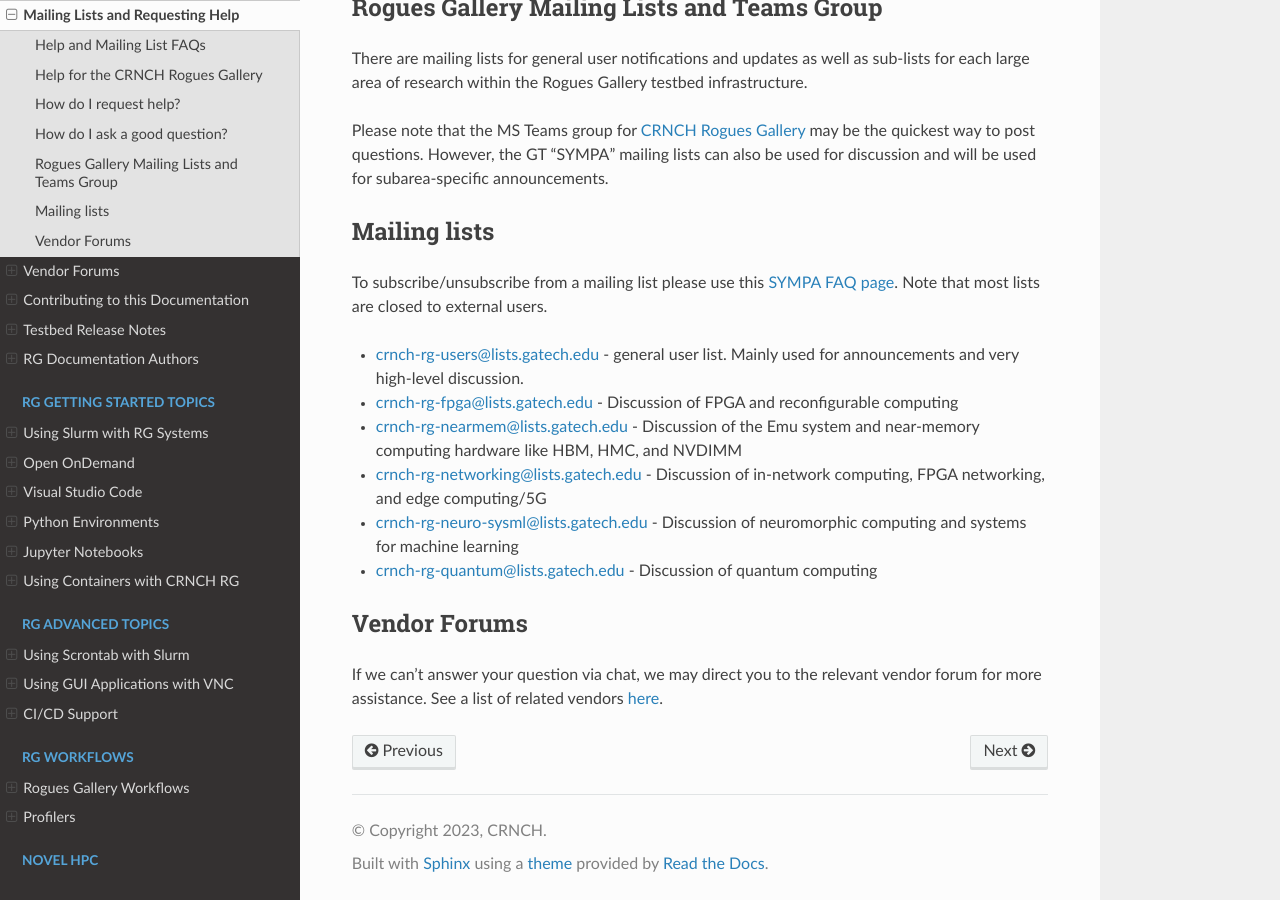
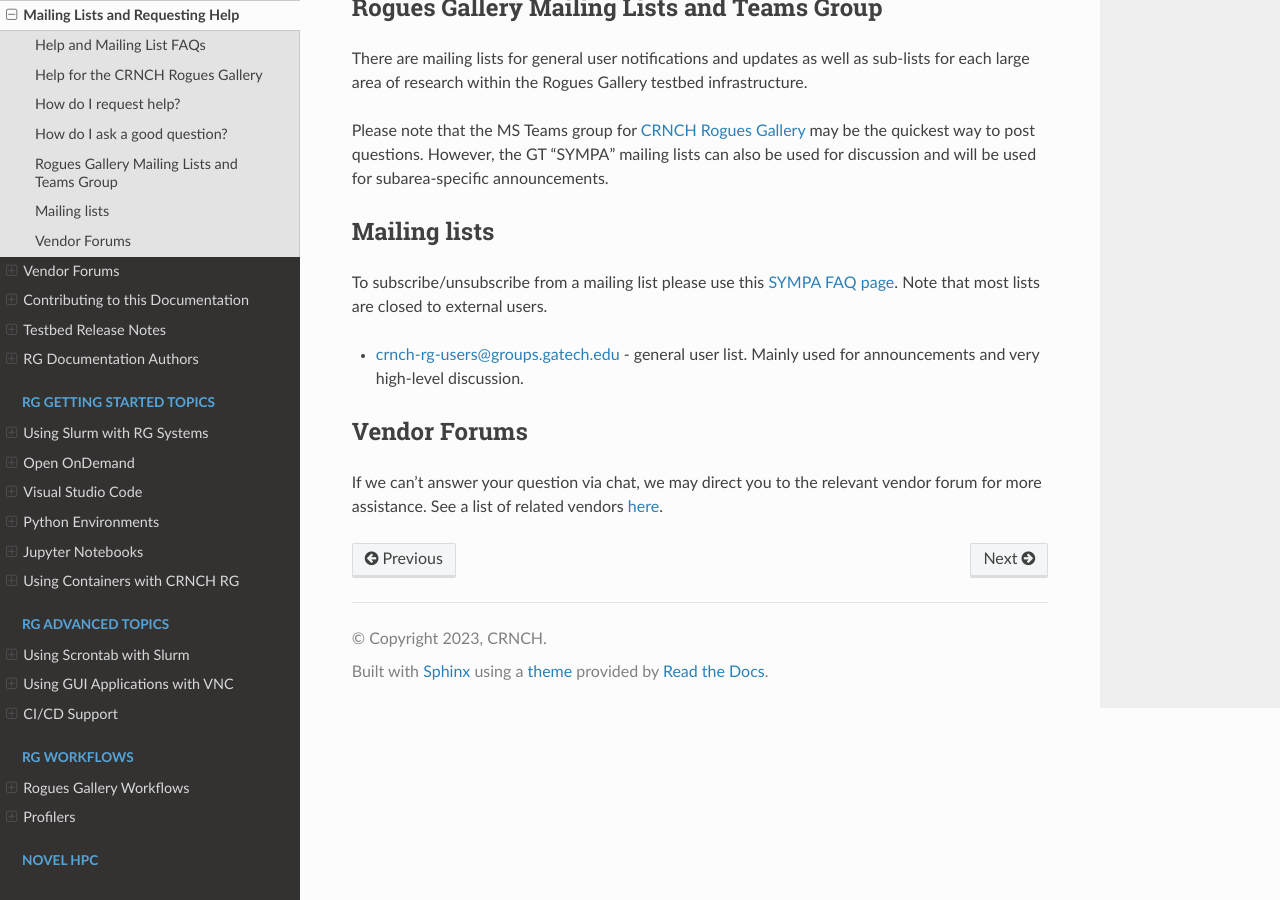
Before and after one commit to gt-crnch-rg/read-the-docs, a Sphinx documentation site: the page built from docs/general/mailing-list-help-tickets.rst, in a window 1280 px wide and 900 px high, scrolled down 1739 px. Built offline with Sphinx 7.4.7 and the Read the Docs theme 2.0.0, drawn with Linux system fonts in a browser that asks for light colours; pages that are not in the unit, such as notebooks, are missing from menus.

Commit message:
Update mailing-list-help-tickets.rst

```diff
--- a/docs/general/mailing-list-help-tickets.rst
+++ b/docs/general/mailing-list-help-tickets.rst
@@ -1,15 +1,13 @@
 =================================
 Mailing Lists and Requesting Help
 =================================
-
 
 Help and Mailing List FAQs
 --------------------------
 
 -  `Request access to the MS Teams   group <https://teams.microsoft.com/l/team/19%3acbae4953c30a44caad4afd4ef00e64be%40thread.tacv2/conversations?groupId=dfbaab66-ec98-4d00-9e91-ce166bc95432&tenantId=482198bb-ae7b-4b25-8b7a-6d7f32faa083>`__.  If you are external to GT, please send us a ticket to add you.
 
-   -  We also have a CRNCH RG Slack workspace `here <https://join.slack.com/t/gt-crnch-rg/shared_invite/zt-velklwgm-Bfh~IXesIM2uhrLs~y8s_w>`__ if you have trouble connecting to
-      Teams. Most of the Lucata discussion currently uses this Slack. Just note that since we are on a free plan that old conversations are not saved.
+   -  We also have a CRNCH RG Slack workspace `here <https://join.slack.com/t/gt-crnch-rg/shared_invite/zt-velklwgm-Bfh~IXesIM2uhrLs~y8s_w>`__ if you have trouble connecting to Teams. Most of the Lucata discussion currently uses this Slack. Just note that since we are on a free plan that old conversations are not saved.
 
 -  `How to use the help ticket webform at
    https://crnch-rg.cc.gatech.edu/crnch-rg-help/ <https://gt-crnch-rg.readthedocs.io/en/main/general/rg-help-webform-examples.html>`__
@@ -101,18 +99,7 @@ To subscribe/unsubscribe from a mailing list please use this `SYMPA FAQ
 page <https://faq.oit.gatech.edu/content/how-do-i-subscribe-or-unsubscribe-mailing-list>`__.
 Note that most lists are closed to external users.
 
--  crnch-rg-users@lists.gatech.edu - general user list. Mainly used for
-   announcements and very high-level discussion.
-
--  crnch-rg-fpga@lists.gatech.edu - Discussion of FPGA and reconfigurable computing
-
--  crnch-rg-nearmem@lists.gatech.edu - Discussion of the Emu system and near-memory computing hardware like HBM, HMC, and NVDIMM
-
--  crnch-rg-networking@lists.gatech.edu - Discussion of in-network computing, FPGA networking, and edge computing/5G
-
--  crnch-rg-neuro-sysml@lists.gatech.edu - Discussion of neuromorphic computing and systems for machine learning
-
--  crnch-rg-quantum@lists.gatech.edu - Discussion of quantum computing
+-  crnch-rg-users@groups.gatech.edu - general user list. Mainly used for announcements and very high-level discussion.
 
 Vendor Forums
 -------------
```
